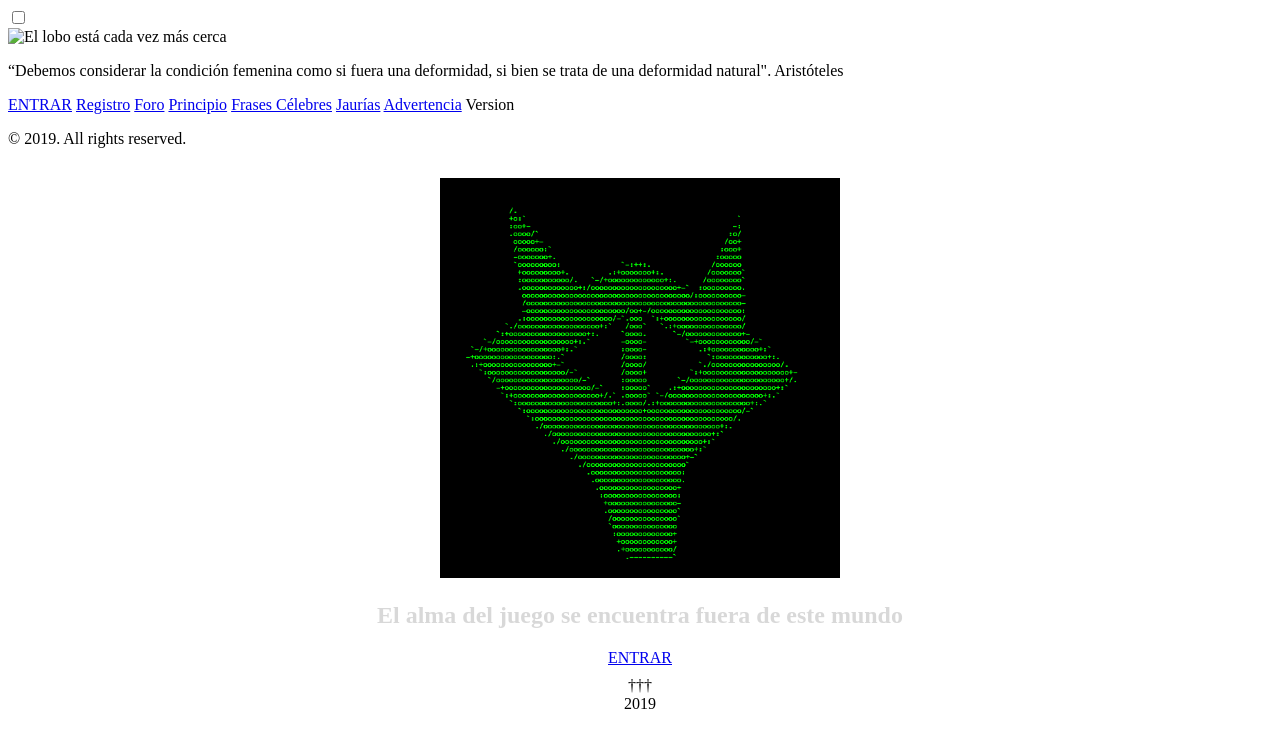
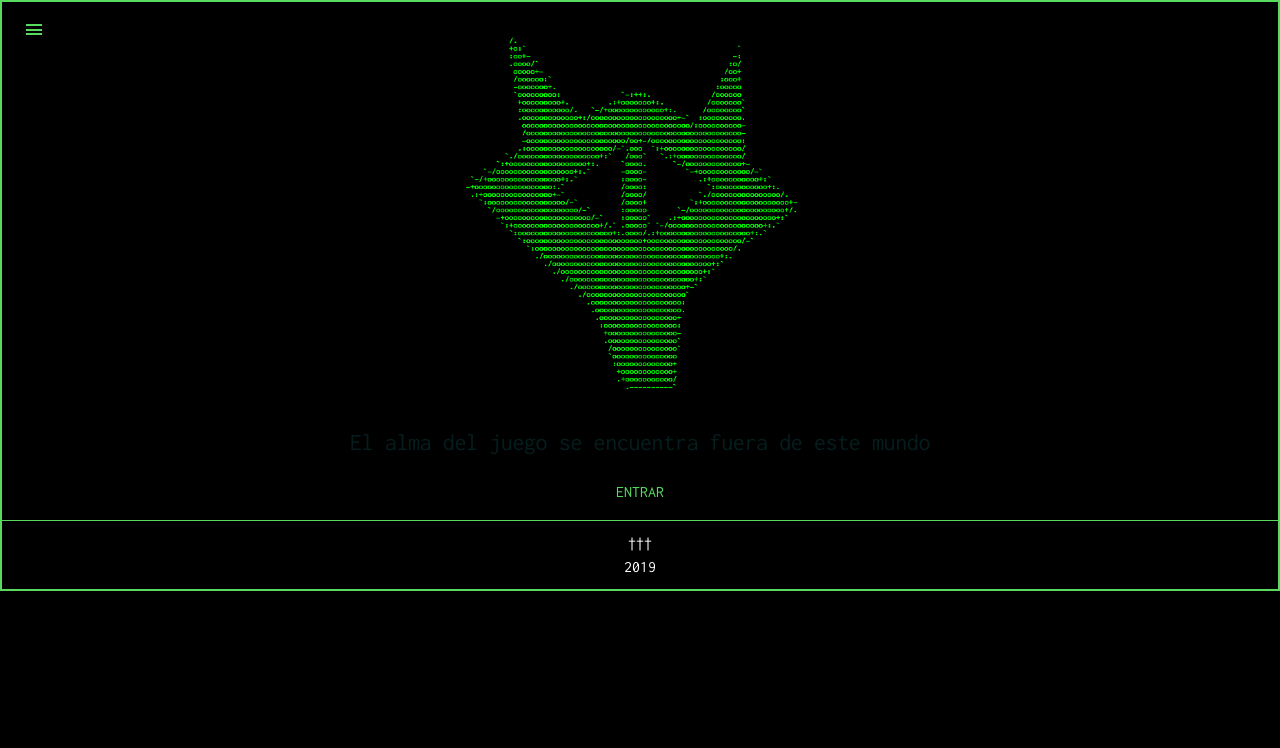
Before and after one commit to Robok3000/foro, a Jekyll site: the page built from index.html, in a window 1280 px wide. Shown: the top 748 px of the page. Built offline with Jekyll 4.4.1, drawn with Linux system fonts in a browser that asks for light colours; comment, search, counter and statistics services are not loaded; some of the changed lines change nothing that is shown.

Commit message:
Subir Archivos

```diff
--- a/_config.yml
+++ b/_config.yml
@@ -17,7 +17,7 @@
 email: your-email@example.com
 description: >- # this means to ignore newlines until "baseurl:"
   “Debemos considerar la condición femenina como si fuera una deformidad, si bien se trata de una deformidad natural". Aristóteles
-baseurl: "/blog" # the subpath of your site, e.g. /blog
+baseurl: "" # the subpath of your site, e.g. /blog
 url: "" # the base hostname & protocol for your site, e.g. http://example.com
 twitter_username: jekyllrb
 github_username:  jekyll
```
Also changed, not shown: 1 other file.
